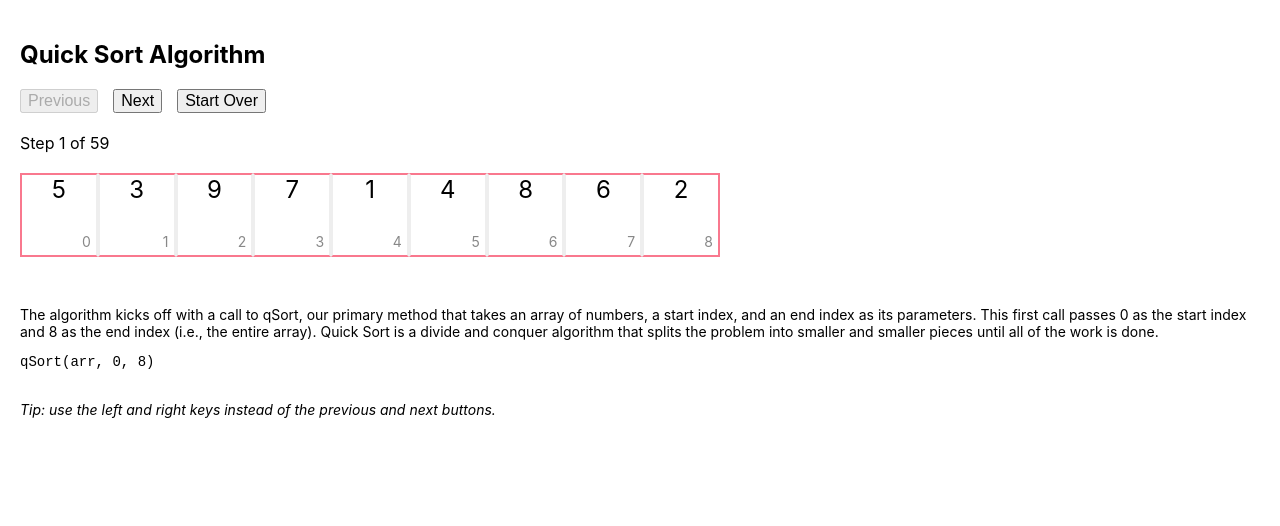
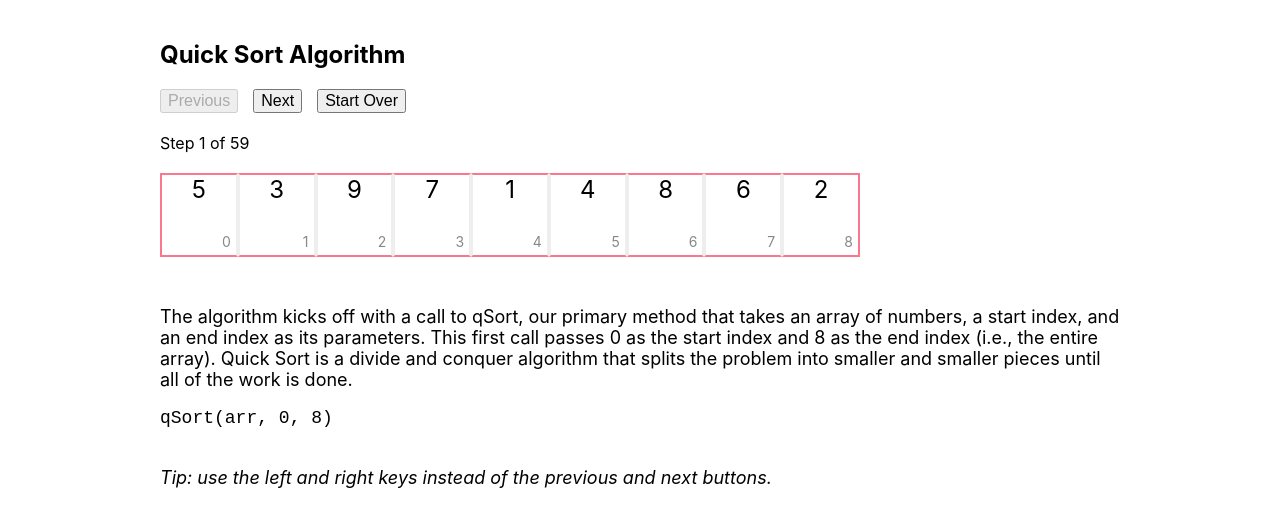
Before and after one commit to JZBoone/algorithms, a React (Create React App) app: page / in a window 1280 px wide. Shown: the top 526 px of the page. Built offline with nearby package versions, Linux system fonts and the light colour scheme.

Commit message:
style should be consistent with jzachb site

```diff
--- a/src/App.module.css
+++ b/src/App.module.css
@@ -1,5 +1,7 @@
 .root {
-  padding: 20px;
+  padding: 20px 0px;
+  margin: 0 auto;
+  max-width: 960px;
 }
 
 .number {
@@ -18,7 +20,7 @@
   display: flex;
   flex-direction: column;
   padding-bottom: 20px;
-  font-size: 14px;
+  font-size: 18px;
 }
 .box,
 .boxEmpty {
```
Also changed, not shown: 1 other file (tests, documents, lock files or other folders).
